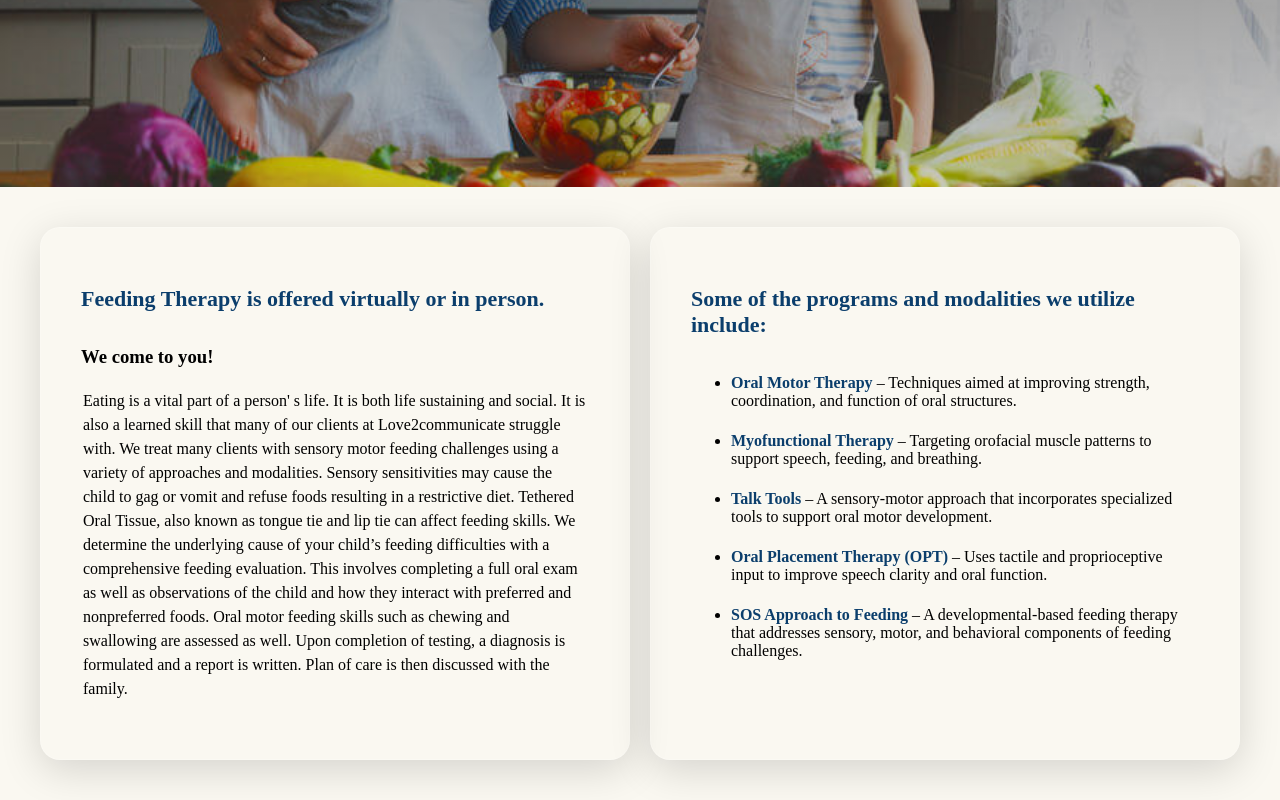
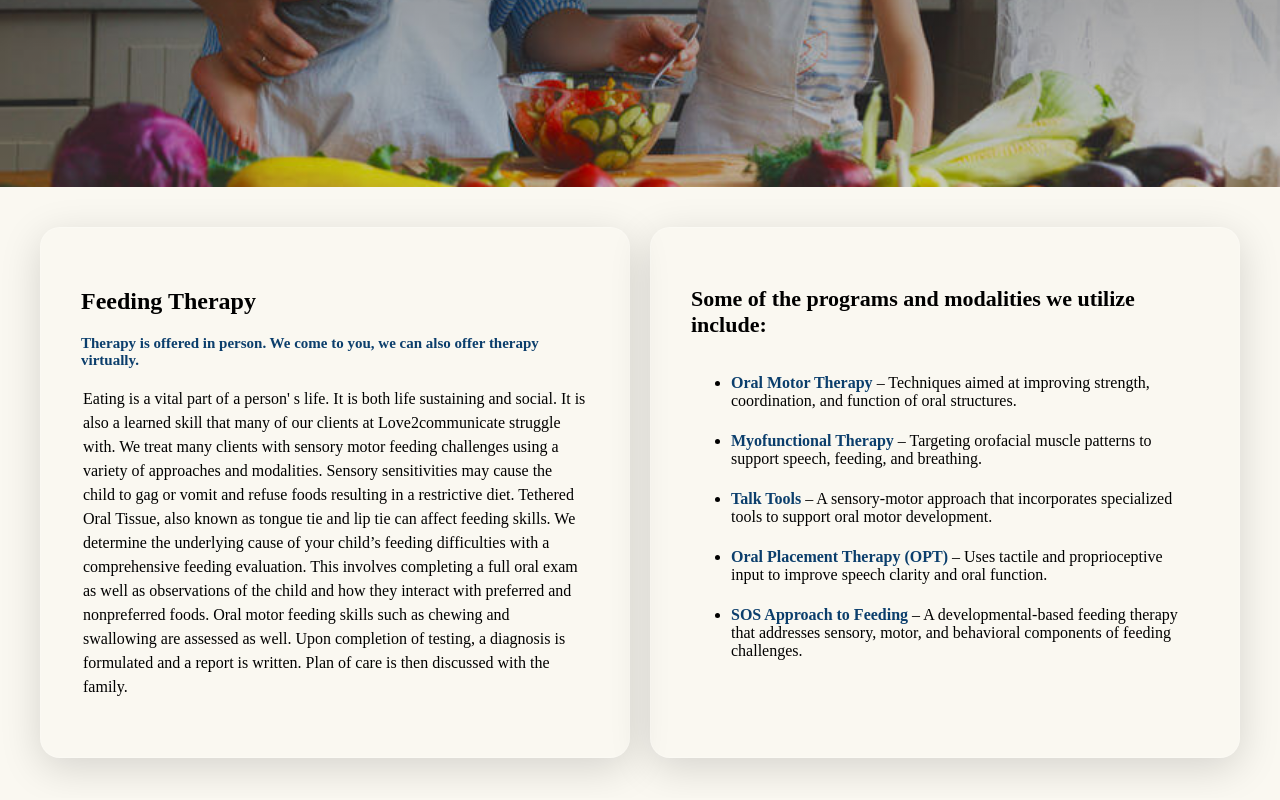
Before and after one commit to vgalante2/love2communicate, a React (Create React App) app: page /services/feeding in a window 1280 px wide. Shown: the part 703-1503 px from the top of the page. Built offline with nearby package versions, Linux system fonts and the light colour scheme; a web font is replaced by a local one.

Commit message:
updates - new

```diff
--- a/src/pages/FeedingPage.jsx
+++ b/src/pages/FeedingPage.jsx
@@ -25,9 +25,9 @@ function FeedingPage() {
     <div className="feeding-wrapper">
 
   <div className="feeding-content">
-    <h1 className="title"> Feeding Therapy  is offered virtually or in person.</h1>
+    <h1 > Feeding Therapy</h1>
 
-    <h3>We come to you!</h3>
+    <h3 className="sub">Therapy is offered in person. We come to you, we can also offer therapy virtually.</h3>
 
       <p className="para">
        Eating is a vital part of a person' s life. It is both life sustaining and social. It is also a learned skill that many of our clients at Love2communicate struggle with.  We treat many clients with sensory motor feeding challenges using a variety of approaches and modalities. Sensory sensitivities may cause the child to gag or vomit and refuse foods resulting in a restrictive diet. Tethered Oral Tissue, also known as tongue tie and lip tie can affect feeding skills. We determine the underlying cause of your child’s feeding difficulties with a comprehensive feeding evaluation. This involves completing a full oral exam as well as observations of the child and how they interact with preferred and nonpreferred foods. Oral motor feeding skills such as chewing and swallowing are assessed as well. Upon completion of testing, a diagnosis is formulated and a report is written. Plan of care is then discussed with the family.
--- a/src/pages/ServicesPage.jsx
+++ b/src/pages/ServicesPage.jsx
@@ -42,7 +42,7 @@ function ServicesPage() {
               backgroundSize: 'cover'
 
             }}>
-             MYO Therapy
+             Myofunctional Therapy
             </div>
             </Link>
 
--- a/src/pages/SpeechPage.jsx
+++ b/src/pages/SpeechPage.jsx
@@ -26,8 +26,8 @@ function SpeechPage() {
     </div>
     <div className="speech-wrapper">
     <div className="speech-content">
-        <h1>Evaluation</h1>
-        <h3 className="sub">Speech Therapy is offered in person. We come to you. We also offer speech therapy virtually.</h3>
+        <h1 >Speech Therapy</h1>
+        <h3 className="sub">Therapy is offered in person. We come to you, we can also offer therapy virtually.</h3>
         <p>First, formal and informal testing is used to evaluate all speech and language concerns. The evaluation also includes a complete assessment of oral function and structures. This results in a diagnosis.
 A report is then written with an individualized plan of care. Caregivers are involved in every step of this process. All goals and strategies are outlined and reviewed with the family. We can make recommendations and referrals to additional specialists and doctors as needed. Love2communciate believes that collaboration is key to success.
 </p>
--- a/src/styles/ServicePages/_feedingpage.scss
+++ b/src/styles/ServicePages/_feedingpage.scss
@@ -120,8 +120,12 @@
 
 .title {
     font-size: 27px;
-    color: $blue;
+
     padding-bottom: 15px;
+}
+
+.blue-title{
+  color: $blue;
 }
 
 li {
```
